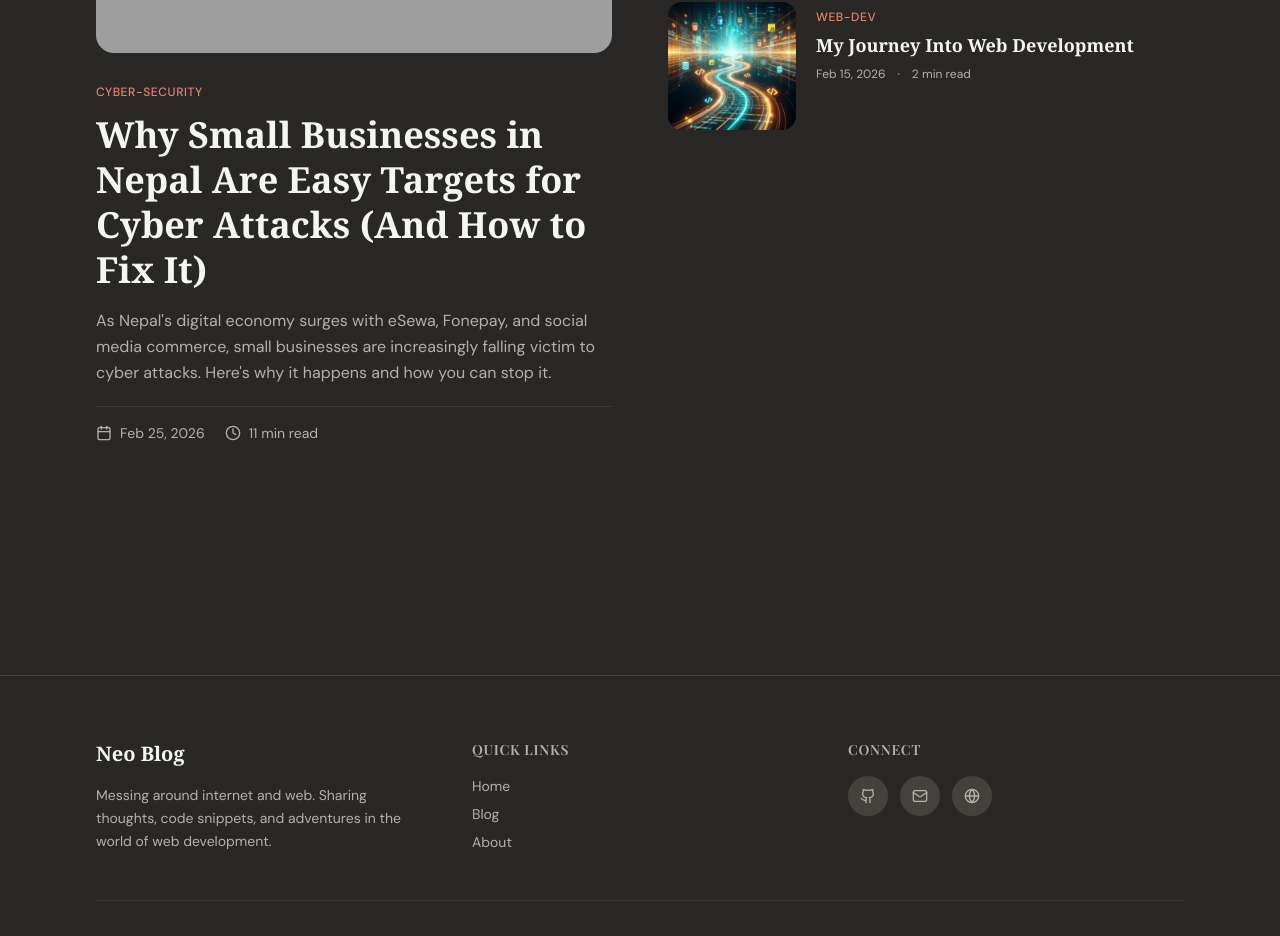
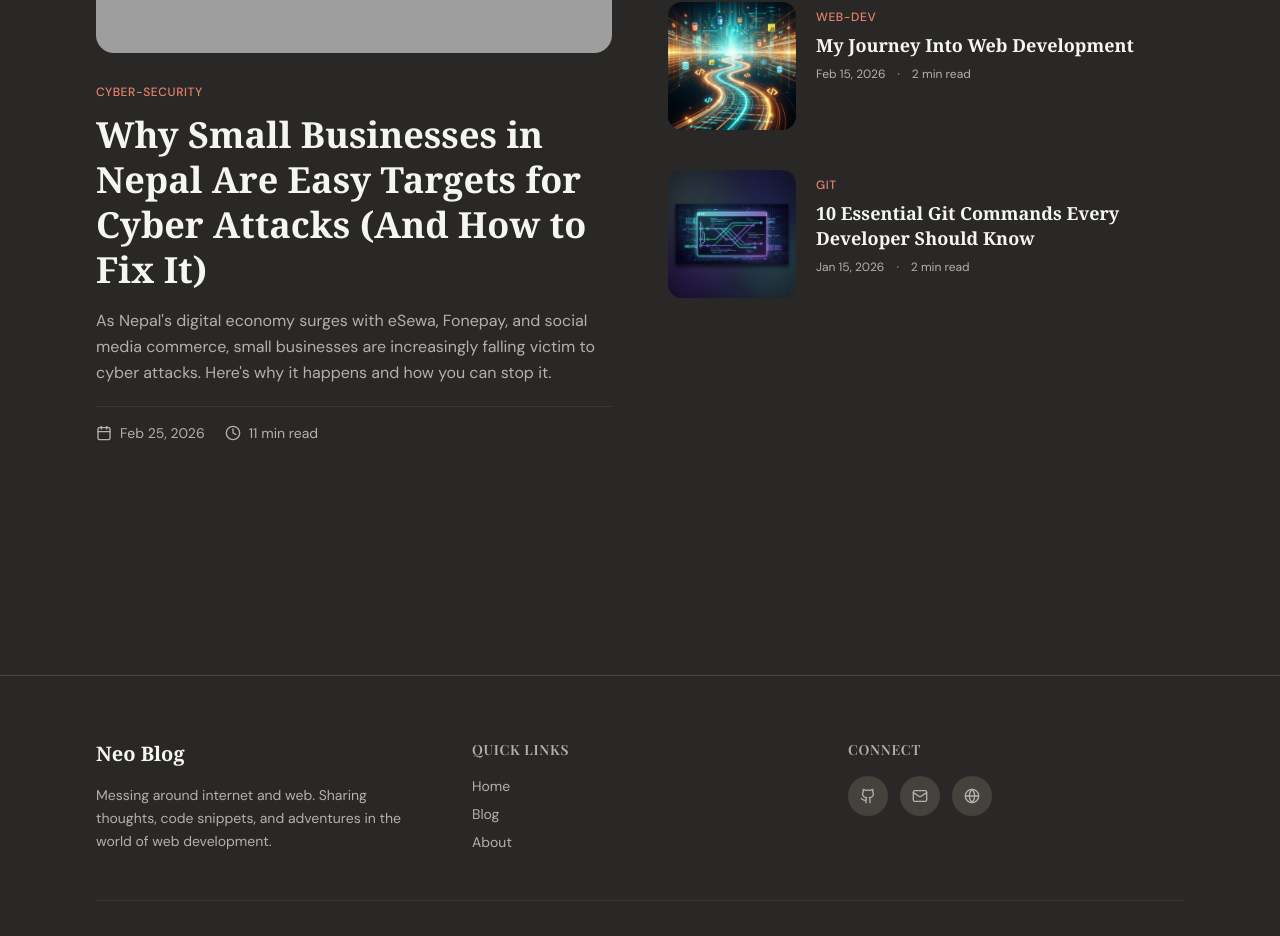
Before and after one commit to iam-neo/Neo-Blog, a Next.js app: page / in a window 1280 px wide. Shown: the part 1747-2683 px from the top of the page. Built offline with nearby package versions, Linux system fonts and the light colour scheme; grey boxes are pictures that could not be loaded; a web font is replaced by a local one.

Commit message:
feat(home): increase featured posts to show 4 secondary blogs

```diff
--- a/src/app/sections/featured-posts.tsx
+++ b/src/app/sections/featured-posts.tsx
@@ -5,8 +5,8 @@ import { BlogCard } from "@/components/blog-card";
 import { getAllPosts } from "@/lib/posts";
 
 export function FeaturedPosts() {
-    // Get top 4 posts for the editorial grid
-    const posts = getAllPosts().slice(0, 4);
+    // Get top 5 posts for the editorial grid (1 hero + 4 secondary)
+    const posts = getAllPosts().slice(0, 5);
 
     if (posts.length === 0) return null;
 
```
